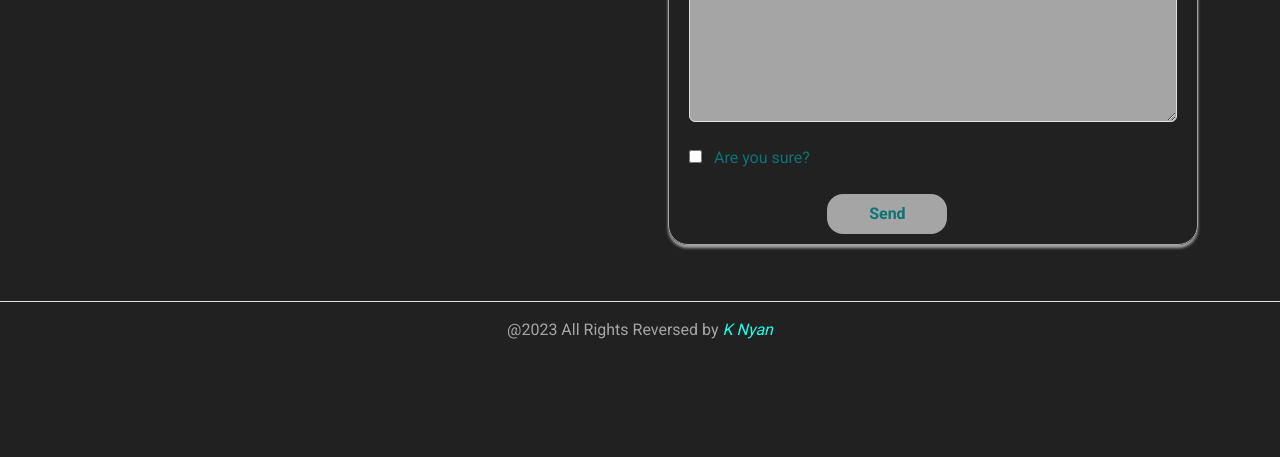
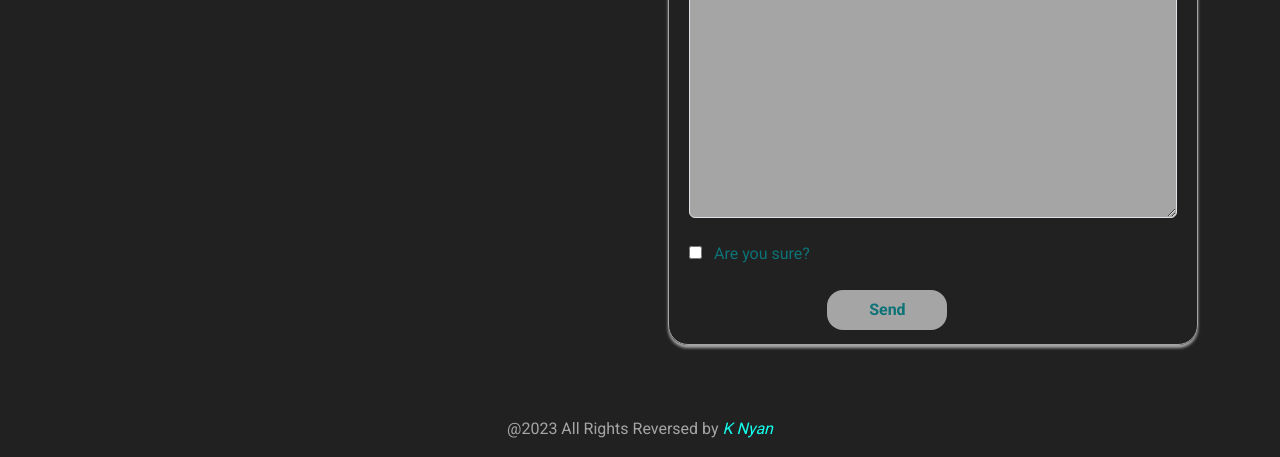
Before and after one commit to nyannainglin/Portfolio, a plain HTML site: page index.html in a window 1280 px wide. Shown: the part 3059-3516 px from the top of the page. Before the commit the page ends 3417 px from the top, so only its background shows below. Drawn offline with nearby package versions, Linux system fonts and the light colour scheme; a web font is replaced by a local one.

Commit message:
feature modify

```diff
--- a/css/partial/contact.css
+++ b/css/partial/contact.css
@@ -1,5 +1,5 @@
 #contact-form {
-    height: 680px;
+    height: 780px;
     padding: 20px;
     border-radius: 20px;
     border: 1px solid #a5a5a5;
--- a/index.html
+++ b/index.html
@@ -163,7 +163,7 @@
                 </div>
                 <div class="card-content">
                     <h5>Yoga World Website Design</h5>
-                    <span>(develop by HTML/CSS)</span>
+                    <span>(Develop by HTML/CSS)</span>
                 </div>
             </div>
             <!-- end card3 -->
@@ -275,19 +275,19 @@
             </div>
             <div class="col-md-6">
                 <form action="#" id="contact-form" class="ms-3">
-                    <label for="name">Enter your name</label><br>
+                    <label for="name">Enter your name</label><br><br>
                     <input type="text" id="name" class="form-control"><br>
 
-                    <label for="email">Enter your email</label><br>
+                    <label for="email">Enter your email</label><br><br>
                     <input type="text" id="email" class="form-control"><br>
 
-                    <label for="gander">Gander</label><br>
+                    <label for="gander">Gander</label><br><br>
                     <select name="gander" id="" class="form-control">
                         <option value="male">Male</option>
                         <option value="female">Female</option>
                     </select><br>
 
-                    <label for="message">Message</label><br>
+                    <label for="message">Message</label><br><br>
                     <textarea name="" id="message" cols="30" rows="10" class="form-control"></textarea>
                     <br>
 
@@ -303,7 +303,7 @@
 
     <!-- footer start -->
     <footer class="mt-3">
-        <div class="py-3 text-center border-top">
+        <div class="py-3 text-center">
             @2023 All Rights Reversed by <i>K Nyan</i>
         </div>
     </footer>
```
